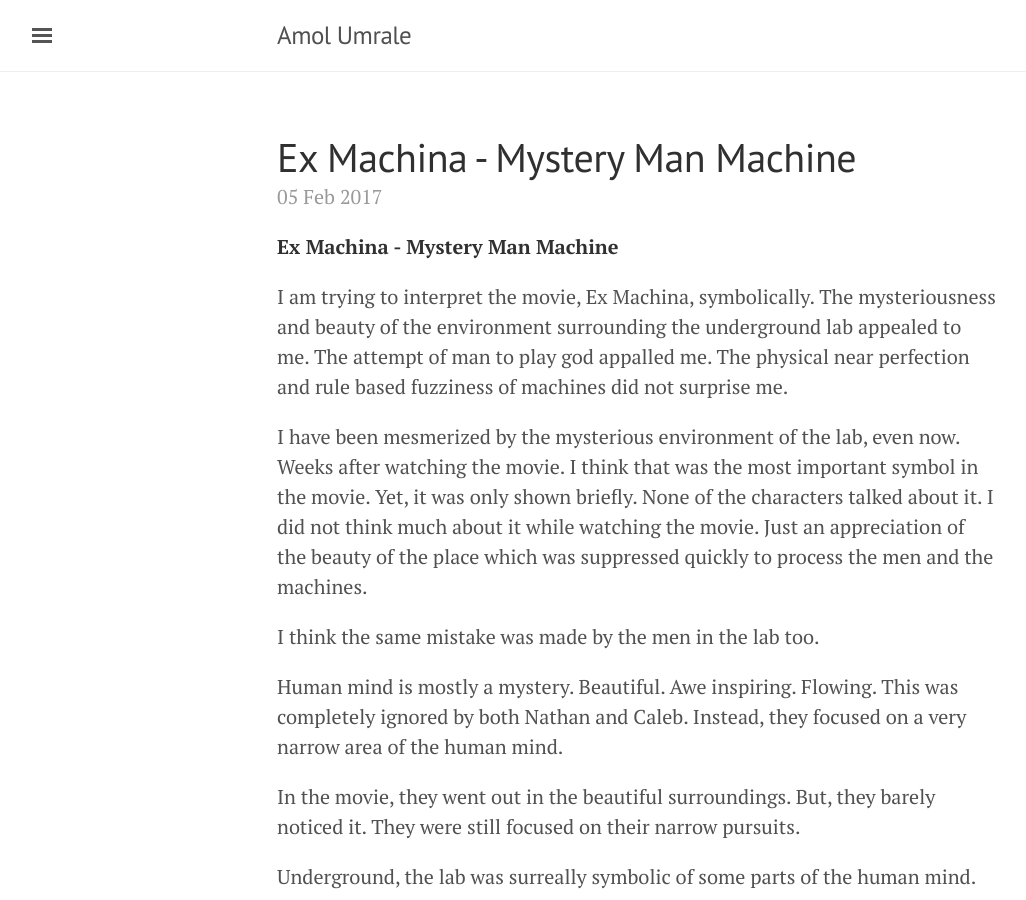
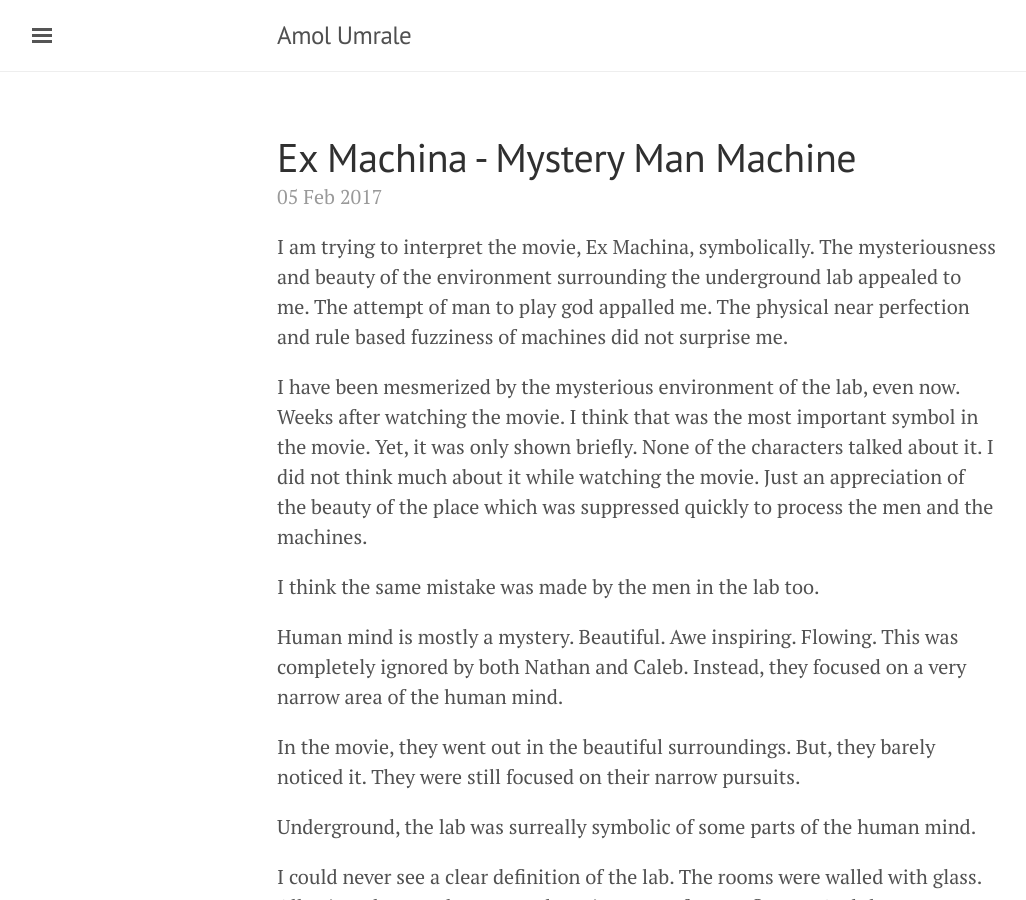
Before and after one commit to amol9/amol9.com, a Jekyll site: the page built from _posts/2017-02-05-Ex-Machina.md, in a window 1280 px wide and 900 px high. Shown: the whole window, without its empty margins (3-1029 px from the left). Built offline with Jekyll 4.4.1, drawn with Linux system fonts in a browser that asks for light colours.

Commit message:
Added paginate_path to config. Removed redundant title from the post. Moved blog.html to blog/index.html for pagination to work.

```diff
--- a/_config.yml
+++ b/_config.yml
@@ -9,6 +9,7 @@ tagline:             ''
 url:                 http://amol9.com
 baseurl:             ''
 paginate:            5
+paginate_path:		 'blog/page:num'
 
 # About/contact
 author:
--- a/_posts/2017-02-05-Ex-Machina.md
+++ b/_posts/2017-02-05-Ex-Machina.md
@@ -3,8 +3,6 @@ layout: post
 title: Ex Machina - Mystery Man Machine
 tags: movie, symbolism
 ---
-
-**Ex Machina - Mystery Man Machine**
 
 I am trying to interpret the movie, Ex Machina, symbolically. The mysteriousness and beauty of the environment surrounding the underground lab appealed to me. The attempt of man to play god appalled me. The physical near perfection and rule based fuzziness of machines did not surprise me.
 
```
Also changed, not shown: blog/index.html (renamed from blog.html).
